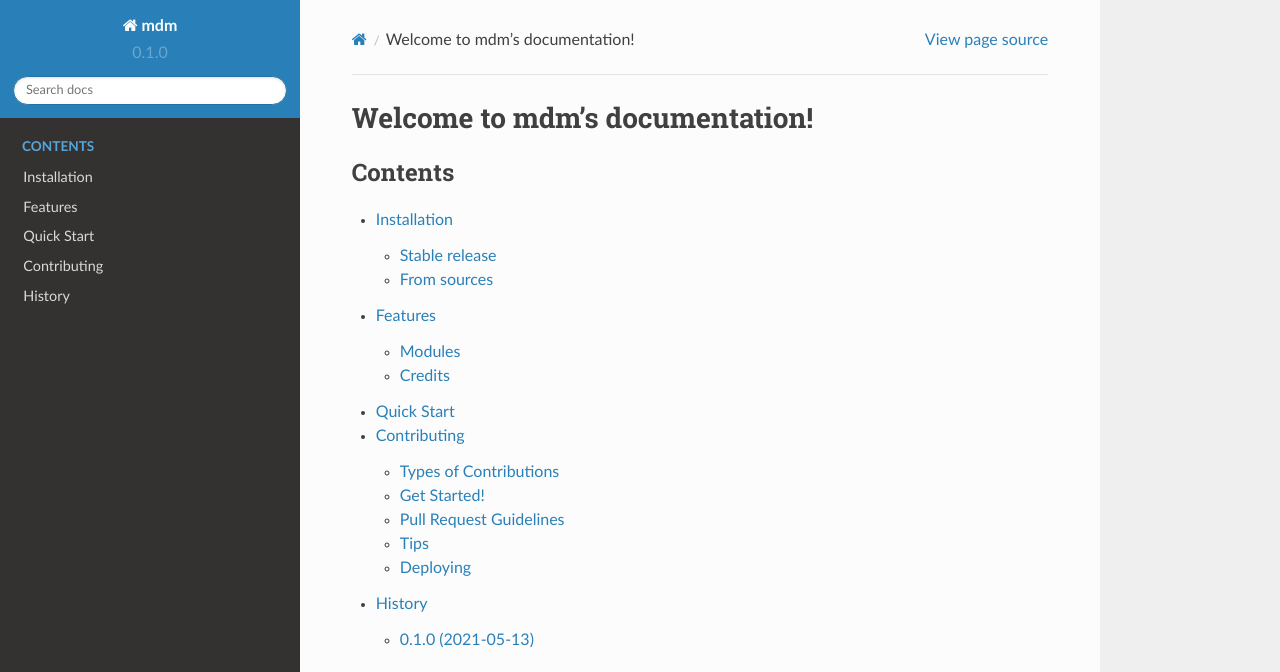
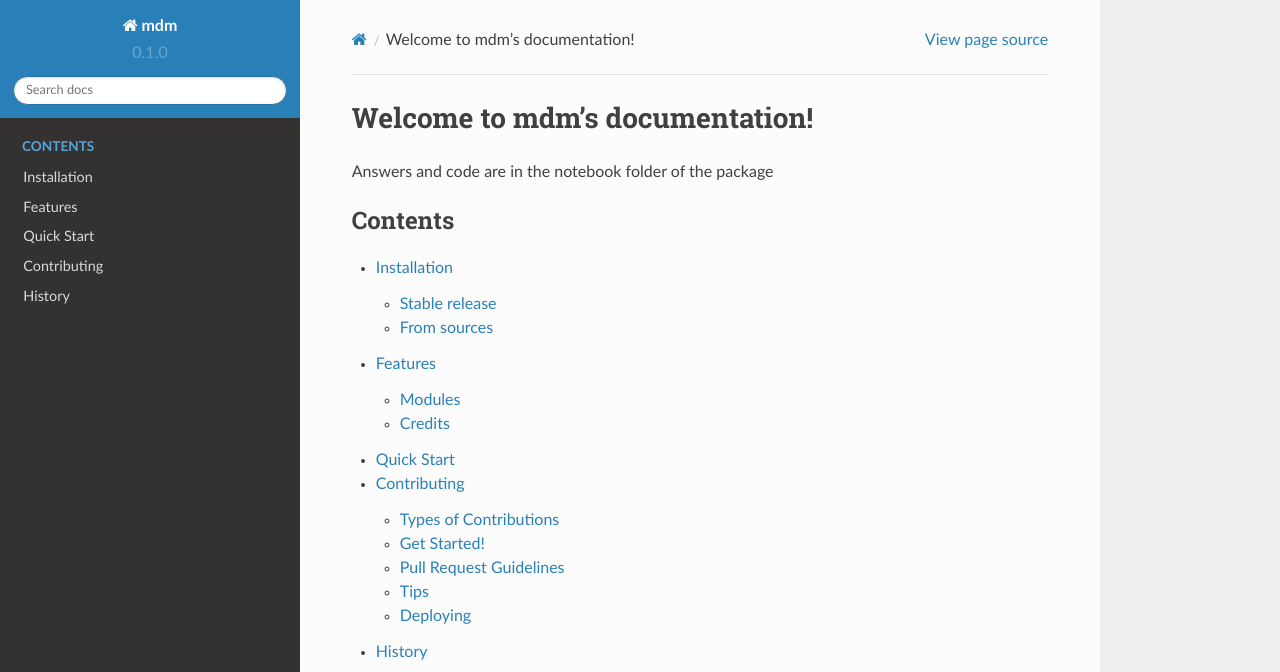
Before and after one commit to mdm-test-anonymous/mdm, a Sphinx documentation site: the page built from docs/index.rst, in a window 1280 px wide and 900 px high, cut to the strip 0-672 px from the top of the window. Built offline with Sphinx 7.4.7 and the Read the Docs theme 2.0.0, drawn with Linux system fonts in a browser that asks for light colours.

Commit message:
changed notebooks again

```diff
--- a/docs/index.rst
+++ b/docs/index.rst
@@ -1,5 +1,7 @@
 Welcome to mdm's documentation!
 ======================================
+
+Answers and code are in the notebook folder of the package
 
 .. toctree::
    :maxdepth: 2
```
Also changed, not shown: README.md (+2 -0 lines), 9 other files.
